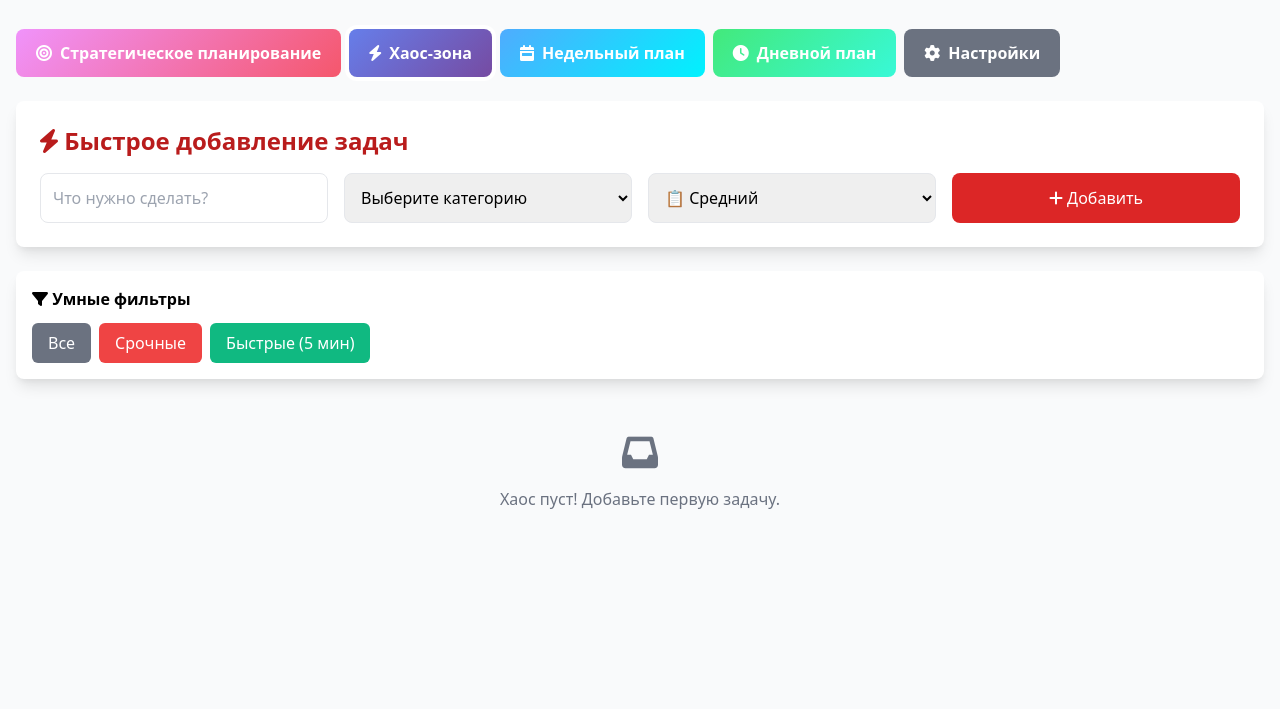
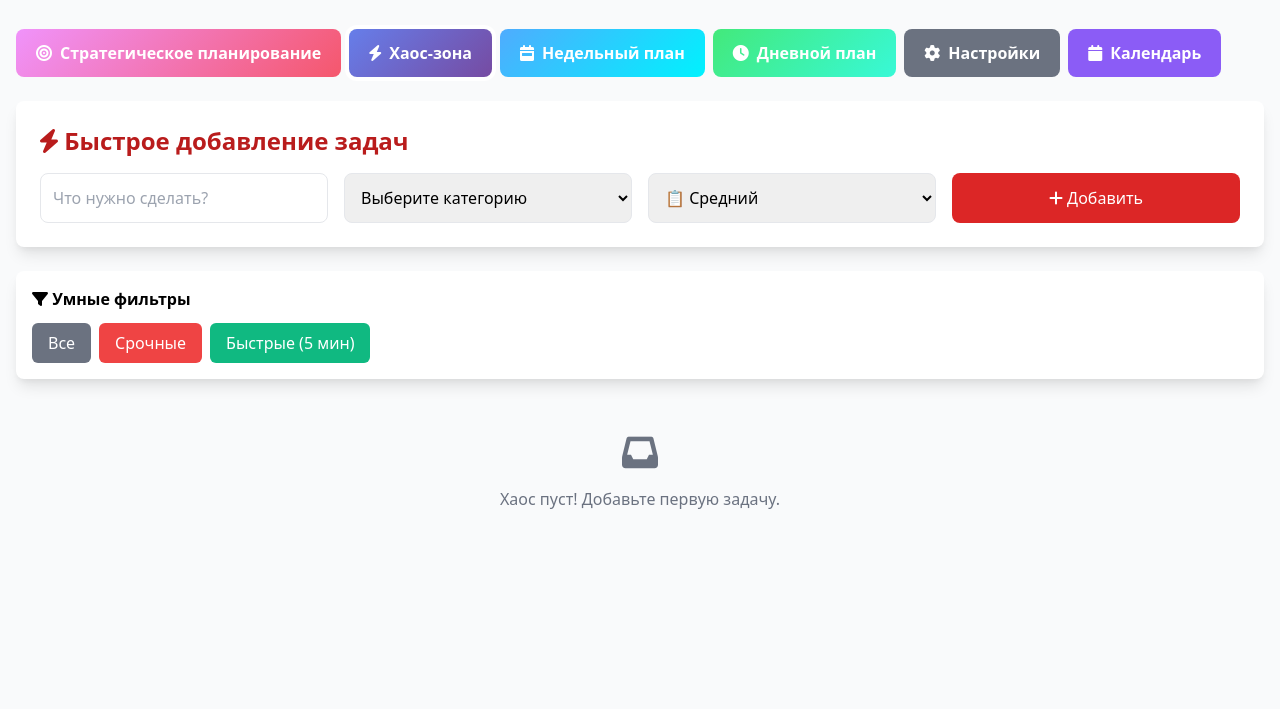
Before and after one commit to mariamashaka/chaos-to-order, a plain HTML site: page index.html in a window 1280 px wide. Shown: the part 91-800 px from the top of the page. Drawn offline with nearby package versions, Linux system fonts and the light colour scheme.

Commit message:
Update index.html

```diff
--- a/index.html
+++ b/index.html
@@ -50,6 +50,9 @@
                 <button onclick="showView('settings')" id="nav-settings" class="nav-btn bg-gray-500">
                     <i class="fas fa-cog"></i> Настройки
                 </button>
+                <button onclick="showView('calendar')" id="nav-calendar" class="nav-btn bg-purple-500">
+    <i class="fas fa-calendar"></i> Календарь
+</button>
             </div>
         </nav>
 
```
